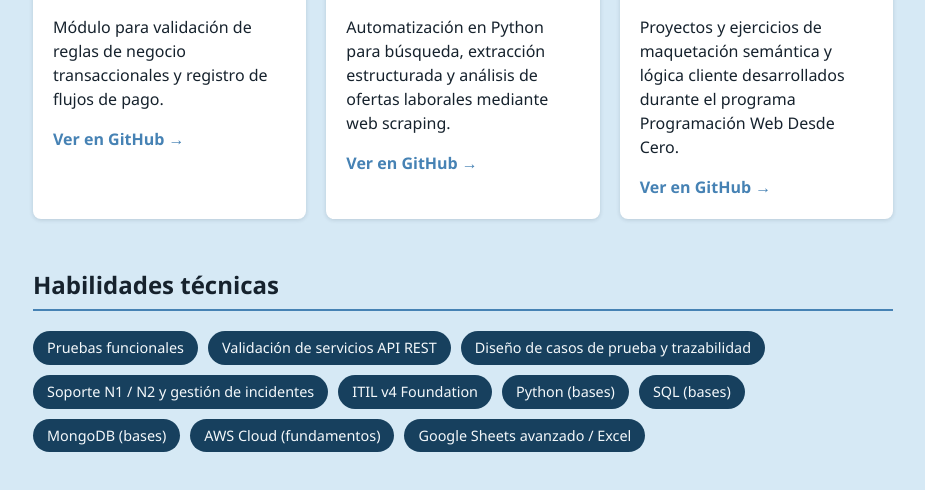
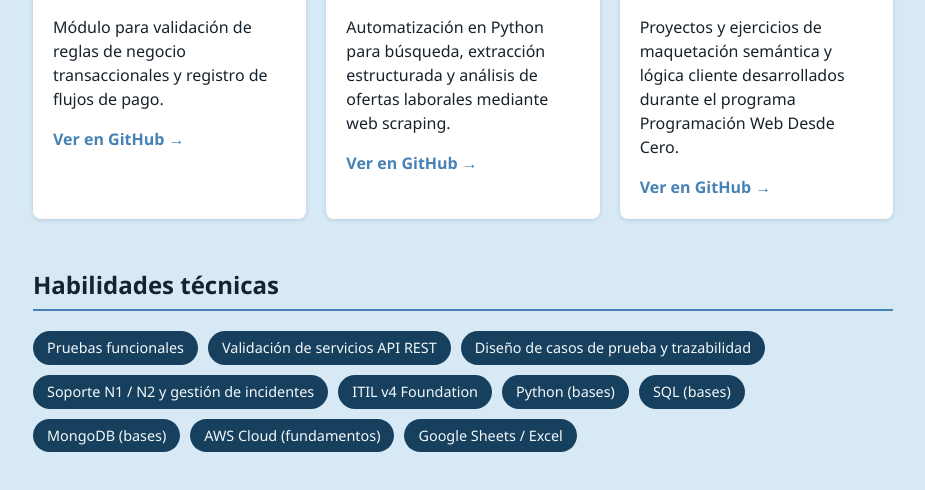
Before and after one commit to lariasca1994/PWDC, a website: page index.html in a window 1280 px wide. Shown: the part 1493-1983 px from the top of the page, without its empty margins (177-1102 px from the left). Drawn offline with Linux system fonts and the light colour scheme.

Commit message:
Update Google Sheets advanced to Google Sheets

```diff
--- a/index.html
+++ b/index.html
@@ -147,7 +147,7 @@
                 <li>SQL (bases)</li>
                 <li>MongoDB (bases)</li>
                 <li>AWS Cloud (fundamentos)</li>
-                <li>Google Sheets avanzado / Excel</li>
+                <li>Google Sheets / Excel</li>
             </ul>
         </section>
     </main>
```
